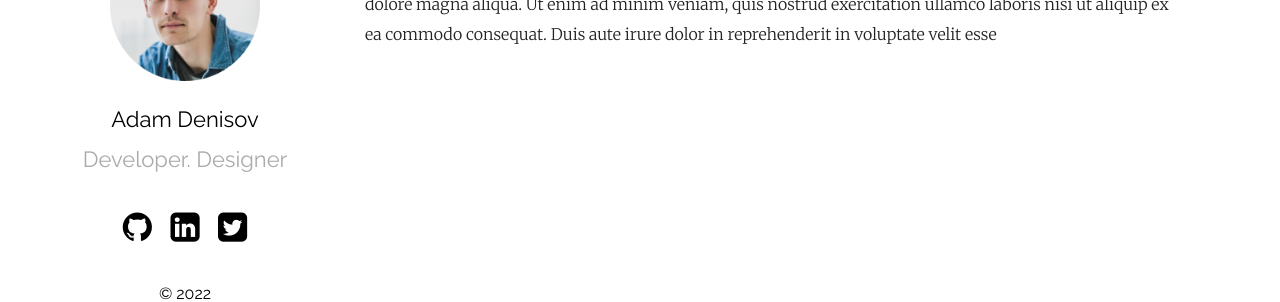
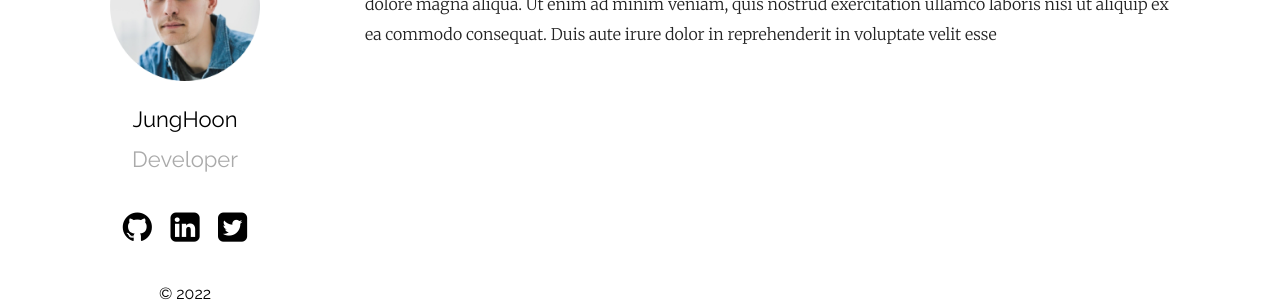
Before and after one commit to besthong/-jh-.github.io, a Jekyll site: the page built from index.md, in a window 1280 px wide. Shown: the part 232-534 px from the top of the page. Built offline with Jekyll 4.4.1, drawn with Linux system fonts in a browser that asks for light colours.

Commit message:
두번째 적용

```diff
--- a/_config.yml
+++ b/_config.yml
@@ -2,9 +2,7 @@ title: "JH's Git Blog!!"
 author: besthong
 email: jhjh30111@naver.com
 description: > # this means to ignore newlines until "show_exerpts:"
-  Write an awesome description for your new site here. You can edit this
-  line in _config.yml. It will appear in your document head meta (for
-  Google search results) and in your feed.xml site description.
+    백엔드 블로그 저장소
 show_excerpts: true # set to true to show excerpts on the homepage
 
 # Minima date format
@@ -12,8 +10,8 @@ show_excerpts: true # set to true to show excerpts on the homepage
 sass:
   sass_dir: _sass
 plainwhite:
-  name: Adam Denisov
-  tagline: Developer. Designer
+  name: JungHoon
+  tagline: Developer
   date_format: "%b %-d, %Y"
   sitemap: true # set to true to generate sitemap.xml content
   search: true # set to true to enable searchbar
```
